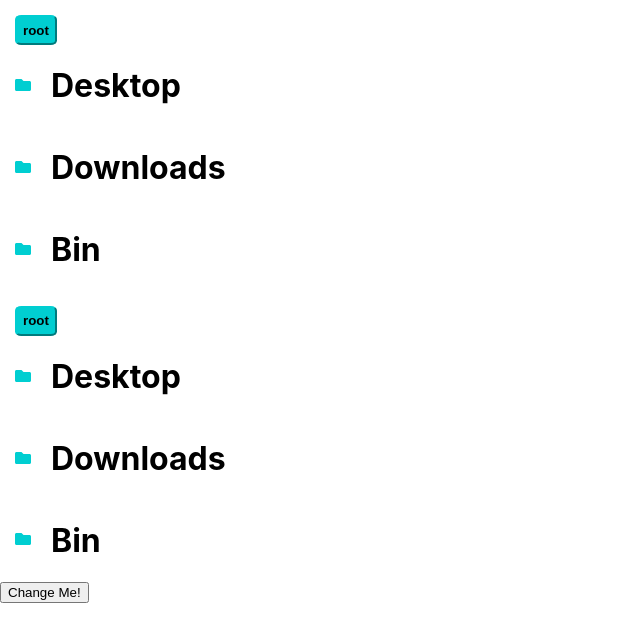
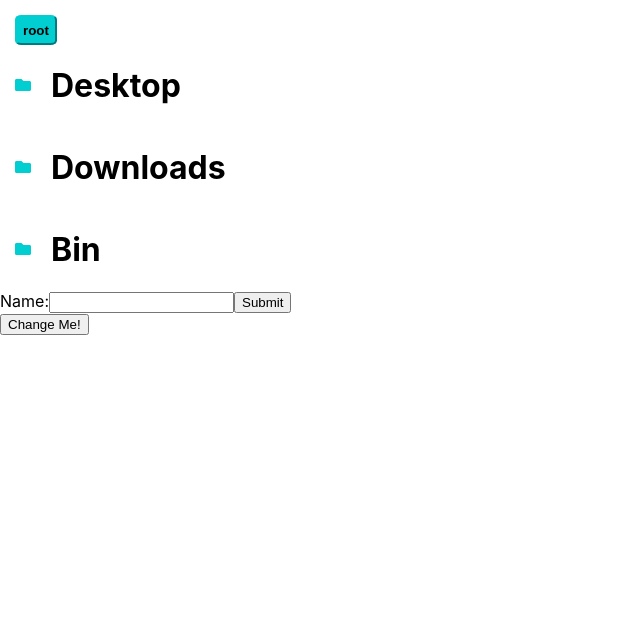
Before and after one commit to PeterBrw/file-manager, a React (Create React App) app: page / in a window 1280 px wide. Shown: the top 642 px of the page, without its empty margins (0-640 px from the left). Built offline with nearby package versions, Linux system fonts and the light colour scheme.

Commit message:
added-new-folder-half

```diff
--- a/src/App.js
+++ b/src/App.js
@@ -7,6 +7,8 @@ import ListDirectory from "./components/list-directory/list-directory.component"
 import CustomList from "./components/custom-list/custom-list.component";
 
 import withData from "./components/with-data/with-data";
+
+import AddData from "./components/add-data/add-data.component";
 
 import orginalData from "./data";
 
@@ -19,13 +21,9 @@ function App() {
         setView({ row: !view.row });
     };
 
-    // const ListDirectoryWithData = withDate(ListDirectory, {data});
-
     return (
         <div className="App">
-            {/* back button or path it has to be render here */}
             <MyContext.Provider value={view.row}>
-                <ExtendedComponent />
                 <ExtendedComponent />
             </MyContext.Provider>
             <button onClick={onClickContext}>Change Me!</button>
--- /dev/null
+++ b/src/components/add-data/add-data.component.jsx
@@ -0,0 +1,27 @@
+import React, { useState } from "react";
+
+function AddData({ handleSubmit, setChildren, path }) {
+    const [folderName, setFolderName] = useState({ value: "" });
+
+    const onChange = e => {
+        setFolderName(e.target.value);
+    };
+
+    return (
+        <div>
+            <label>
+                Name:
+                <input
+                    type="text"
+                    value={folderName.value}
+                    onChange={onChange}
+                />
+            </label>
+            <button onClick={handleSubmit.bind(null, folderName)}>
+                Submit
+            </button>
+        </div>
+    );
+}
+
+export default AddData;
--- a/src/components/custom-list/custom-list.component.jsx
+++ b/src/components/custom-list/custom-list.component.jsx
@@ -4,6 +4,8 @@ import { MyContext } from "../../context/display.context";
 
 import BackButton from "../back-button/back-button.component";
 import { Directory } from "../directory/directory.component";
+
+import AddData from "../add-data/add-data.component";
 
 function CustomList(props) {
     const row = useContext(MyContext);
@@ -22,6 +24,11 @@ function CustomList(props) {
                     path={props.path}
                 />
             ))}
+            <AddData
+                handleSubmit={props.handleSubmit}
+                setChildren={props.setChildren}
+                path={props.path}
+            />
         </div>
     );
 }
--- a/src/components/with-data/with-data.js
+++ b/src/components/with-data/with-data.js
@@ -1,11 +1,12 @@
 import React, { useState } from "react";
 
-import {returnChildren, returnName} from "../../return-children";
+import { returnChildren, returnName } from "../../return-children";
 
 function withData(WrappedComponent, dataArrive) {
     return () => {
         const [data, setData] = useState(dataArrive);
         const [path, setPath] = useState([{ id: "root", name: "root" }]);
+        const [word, setWord] = useState("");
 
         const onBackClick = pathInput => {
             if (pathInput !== path[path.length - 1].id) {
@@ -21,7 +22,34 @@ function withData(WrappedComponent, dataArrive) {
             setData(returnChildren(dataArrive, id));
             setPath([...path, { id, name: returnName(dataArrive, id) }]);
         };
-        return <WrappedComponent onClick={onClick} onBackClick={onBackClick} data={data} path={path}/>;
+
+        const handleSubmit = folderName => {
+            console.log(folderName);
+            let children = returnChildren(dataArrive, path[path.length - 1].id);
+            children.push({
+                id: Math.floor(Math.random() * (1000 - 100 + 1) + 100),
+                name: folderName,
+                type: "folder",
+                children: []
+            });
+            setData(children);
+            console.log(children);
+        };
+
+        // const setChildren = e => {
+        //     setWord(e.target.value);
+        //     console.log(word);
+        // };
+
+        return (
+            <WrappedComponent
+                onClick={onClick}
+                onBackClick={onBackClick}
+                data={data}
+                path={path}
+                handleSubmit={handleSubmit}
+            />
+        );
     };
 }
 
```
